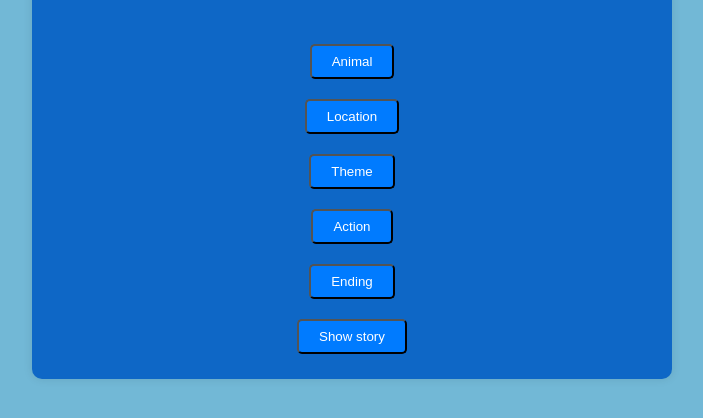
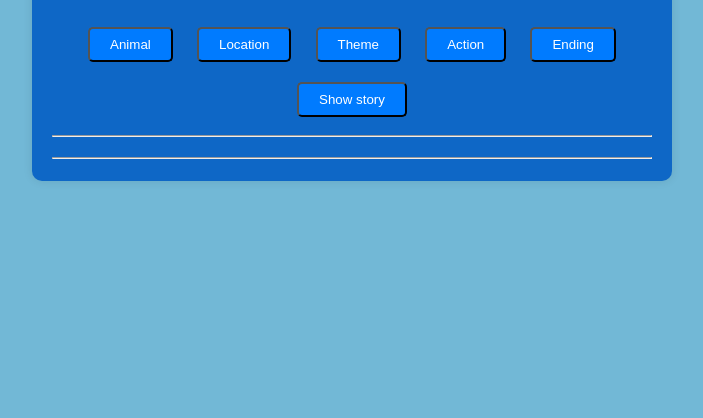
Before and after one commit to kashishbhatejaaa/kashishbhatejaaa, a plain HTML site: page index.html in a window 1280 px wide. Shown: the part 92-510 px from the top of the page, without its empty margins (288-991 px from the left). Drawn offline with Linux system fonts and the light colour scheme.

Commit message:
Update index.html

```diff
--- a/index.html
+++ b/index.html
@@ -10,13 +10,15 @@
 <body>
     <div class="container">
         <h1>See'N' Say Storymaker</h1>
-        <div class="buttons"></div><br>
-        <button id="button1">Animal</button><br>
-        <button id="button2">Location</button><br>
-        <button id="button3">Theme</button><br>
-        <button id="button4"> Action</button><br>
-        <button id="button5">Ending</button><br>
-        <button id="view-story">Show story</button><br>
+        <button id="button1">Animal</button>
+        <button id="button2">Location</button>
+        <button id="button3">Theme</button>
+        <button id="button4"> Action</button>
+        <button id="button5">Ending</button>
+        <button id="view-story">Show story</button>
+        <hr>
+        <div id="story-container"> </div>
+        <hr>
     </div>
 
 </body>
```
